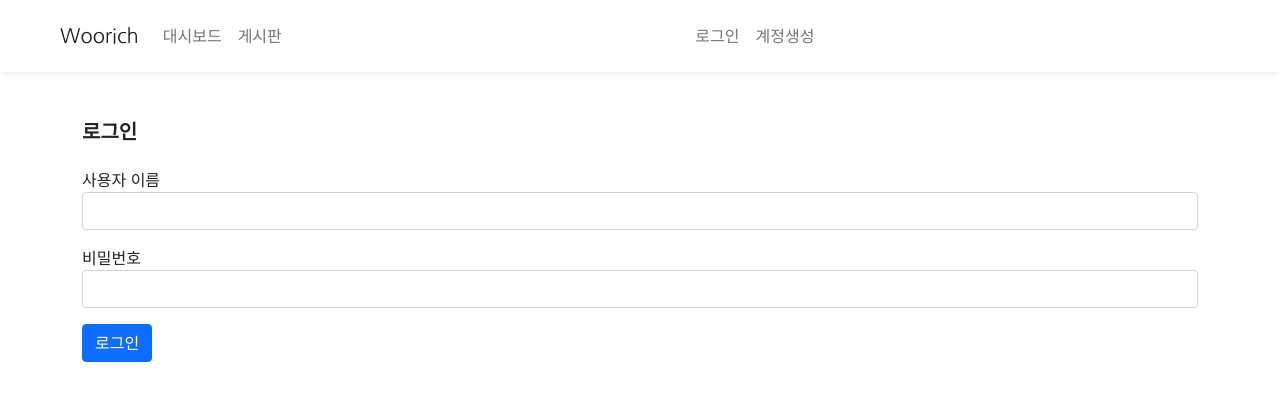
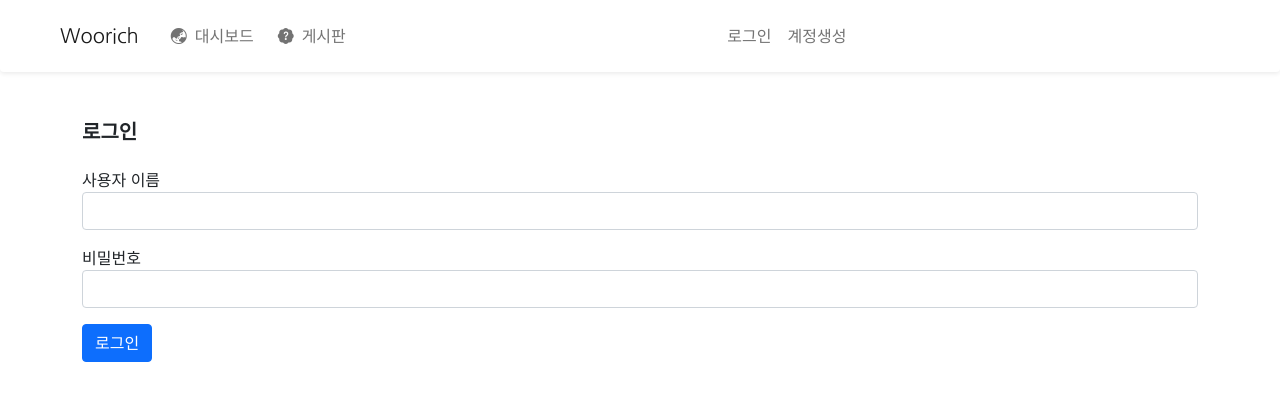
Before and after one commit to woorich/woorich, a Flask app: page /auth/login/ in a window 1280 px wide. Shown: the top 401 px of the page. Run offline with Flask 3, Linux system fonts and the light colour scheme; some libraries are stand-ins or nearby versions.

Commit message:
FEAT: bootstrap-icon 추가

```diff
--- a/woorichApp/templates/includes/navbar.html
+++ b/woorichApp/templates/includes/navbar.html
@@ -13,19 +13,19 @@
         <div class="collapse navbar-collapse" id="navbarSupportedContent">
             <ul class="navbar-nav me-auto mb-2 mb-lg-0">
                 <li>
-                    <a class="nav-link " href="{{ url_for('dashboard.index') }}">대시보드</a>
+                    <a class="nav-link " href="{{ url_for('dashboard.index') }}"><i class="bi bi-globe-asia-australia mx-2"></i>대시보드</a>
                 </li>
                 <li>
-                    <a class="nav-link" href="{{ url_for('question._list') }}">게시판</a>
+                    <a class="nav-link" href="{{ url_for('question._list') }}"><i class="bi bi-patch-question-fill mx-2"></i>게시판</a>
                 </li>
             </ul>
             {% if g.user %}
             <ul class="navbar-nav me-auto mb-2 mb-lg-0">
                 <li class="nav-item">
-                    <a class="nav-link" href="{{ url_for('mypage.mypage') }}">마이페이지</a>
+                    <a class="nav-link" href="{{ url_for('mypage.mypage') }}"><i class="bi bi-person-lines-fill mx-2"></i>마이페이지</a>
                 </li>
                 <li class="nav-item ">
-                    <a class="nav-link" href="{{ url_for('auth.logout') }}">{{ g.user.username }} (로그아웃)</a>
+                    <a class="nav-link" href="{{ url_for('auth.logout') }}"><i class="bi bi-file-earmark-person-fill mx-1"></i>{{ g.user.username }} (로그아웃)</a>
                 </li>
                 <li class="nav-item">
             </ul>
--- a/woorichApp/templates/layouts/base.html
+++ b/woorichApp/templates/layouts/base.html
@@ -10,8 +10,11 @@
     <link rel="stylesheet" href="{{ url_for('static', filename='style.css') }}">
     <!-- Google Font -->
     <link rel="preconnect" href="https://fonts.googleapis.com">
-<link rel="preconnect" href="https://fonts.gstatic.com" crossorigin>
-<link href="https://fonts.googleapis.com/css2?family=Black+Han+Sans&family=Nanum+Gothic:wght@400;700;800&display=swap" rel="stylesheet">
+    <link rel="preconnect" href="https://fonts.gstatic.com" crossorigin>
+    <link href="https://fonts.googleapis.com/css2?family=Black+Han+Sans&family=Nanum+Gothic:wght@400;700;800&display=swap" rel="stylesheet">
+    <!-- Bootstrap Icon -->
+    <link rel="stylesheet" href="https://cdn.jsdelivr.net/npm/bootstrap-icons@1.10.2/font/bootstrap-icons.css" integrity="sha384-b6lVK+yci+bfDmaY1u0zE8YYJt0TZxLEAFyYSLHId4xoVvsrQu3INevFKo+Xir8e" crossorigin="anonymous">
+    <!-- title -->
     <title>WOORICH</title>
 </head>
 <body>
```
